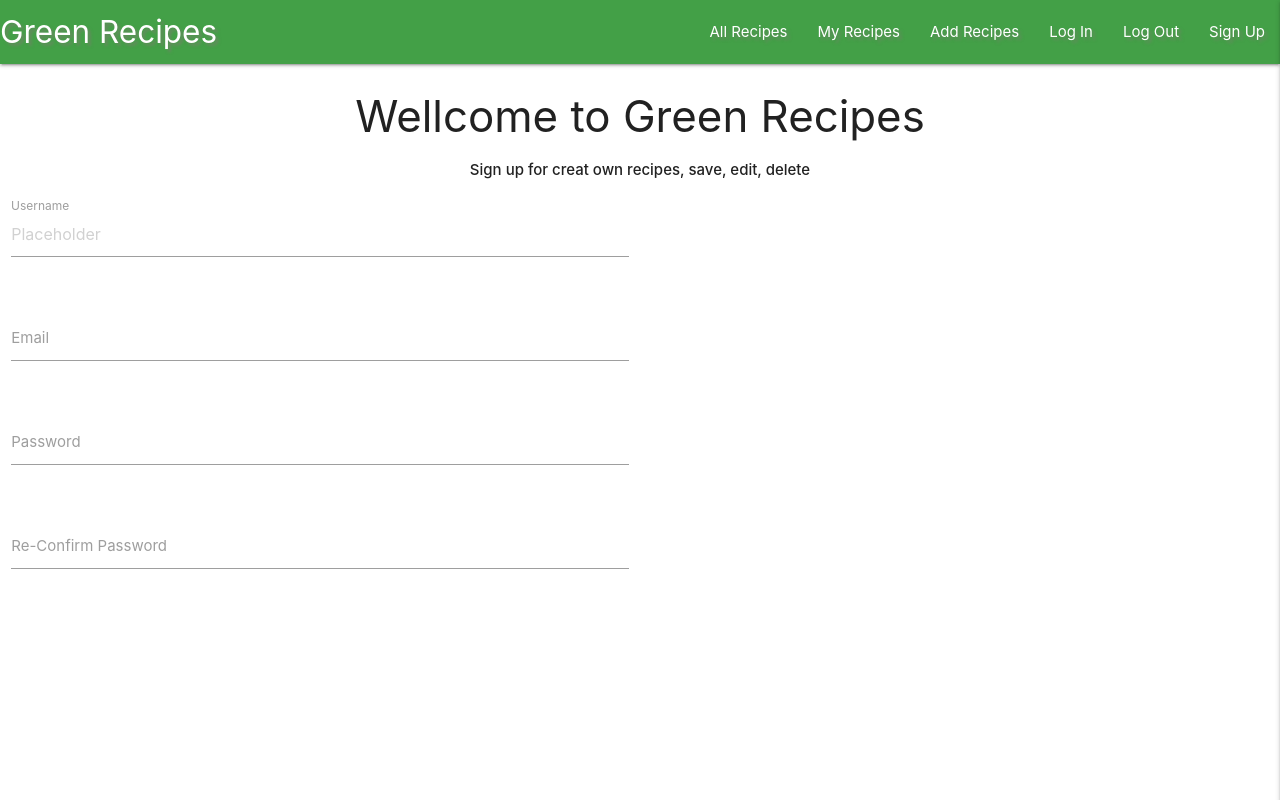
After one commit to kaanalptkn/myrecepie.ka3, a Flask app: page /signup in a window 1280 px wide. The commit adds this page. Run offline with Flask 2, Linux system fonts and the light colour scheme; some libraries are stand-ins or nearby versions.

Commit message:
Create sign up page

```diff
--- a/app.py
+++ b/app.py
@@ -39,6 +39,40 @@ def get_categories():
                             categories=categories,
                             recipes=recipes)
 
+
+@app.route("/signup", methods=["GET", "POST"])
+def signup():
+    """
+    This function for user to register on
+    website and they could use more options
+    such as add recipie, delete, edit
+    """
+    if request.method == "POST":
+        existing_user = mongo.db.users.find_one(
+            {"username": request.form.get("usernme").lower()}
+        )
+
+        if existing_user:
+            flash("Username already exist, please try something else")
+            return render_template(url_for("signup"))
+
+        register = {
+            register ["username"]: request.form.get("username").lower(),
+            register ["email"] : request.form.get("email").lower(),
+            register ["password"] : generate_password_hash(request.form.get("password")),
+            register ["password_reconfirm"]: check_password_hash(request.form.get("password_reconfirm"), register ["password"])
+        }
+
+        mongo.db.users.insert_one(register)
+
+        session["user"] = request.form.get("username").lower(),
+        flash("You have successfully signed up")
+        return redirect(url_for("get_categories"))
+
+    return render_template("signup.html")
+
+
+
 if __name__ == "__main__":
     app.run(host=os.environ.get("IP"),
             port=int(os.environ.get("PORT")),
--- a/static/css/style.css
+++ b/static/css/style.css
@@ -1,3 +1,7 @@
 .text-shadow {
     text-shadow: 3px 3px 3px rgba(133, 118, 118, 0.5);
 }
+
+.signup {
+    text-align: center;
+}
--- a/templates/base.html
+++ b/templates/base.html
@@ -25,7 +25,7 @@
                 <li><a href="#">Add Recipes</a></li>
                 <li><a href="#">Log In</a></li>
                 <li><a href="#">Log Out</a></li>
-                <li><a href="#">Sign Up</a></li>
+                <li><a href="{{ url_for('signup') }}">Sign Up</a></li>
               </ul>
             </div>
         </nav>
@@ -37,10 +37,9 @@
             <li><a href="#">Add Recipes</a></li>
             <li><a href="#">Log In</a></li>
             <li><a href="#">Log Out</a></li>
-            <li><a href="#">Sign Up</a></li>
+            <li><a href="{{ url_for('signup') }}">Sign Up</a></li>
          </ul>
     </header>
-    <h1>Part of test</h1>
     {% block content %}
     {% endblock %}
     <script src="https://code.jquery.com/jquery-3.6.0.min.js"
--- /dev/null
+++ b/templates/signup.html
@@ -0,0 +1,38 @@
+{% extends "base.html" %}
+{% block content %}
+
+    <header class="signup">
+        <h3>Wellcome to Green Recipes</h3>
+        <p><strong>Sign up for creat own recipes, save, edit, delete</strong></p>
+    </header>
+    <div class="row">
+        <form class="col s6">
+                <div class="row">
+                        <div class="input-field col s12">
+                            <input placeholder="Placeholder" id="first_name" type="text" class="validate">
+                            <label for="first_name">Username</label>
+                        </div>
+                </div>
+                <div class="row">
+                        <div class="input-field col s12">
+                            <input id="email" type="email" class="validate">
+                            <label for="email">Email</label>
+                        </div>
+                </div>
+                <div class="row">
+                        <div class="input-field col s12">
+                            <input id="password" type="password" class="validate">
+                            <label for="password">Password</label>
+                        </div>
+                </div>
+                <div class="row">
+                    <div class="input-field col s12">
+                        <input id="password" type="password" class="validate">
+                        <label for="password">Re-Confirm Password</label>
+                    </div>
+            </div>
+
+        </form>
+    </div>
+
+{% endblock %}
```
